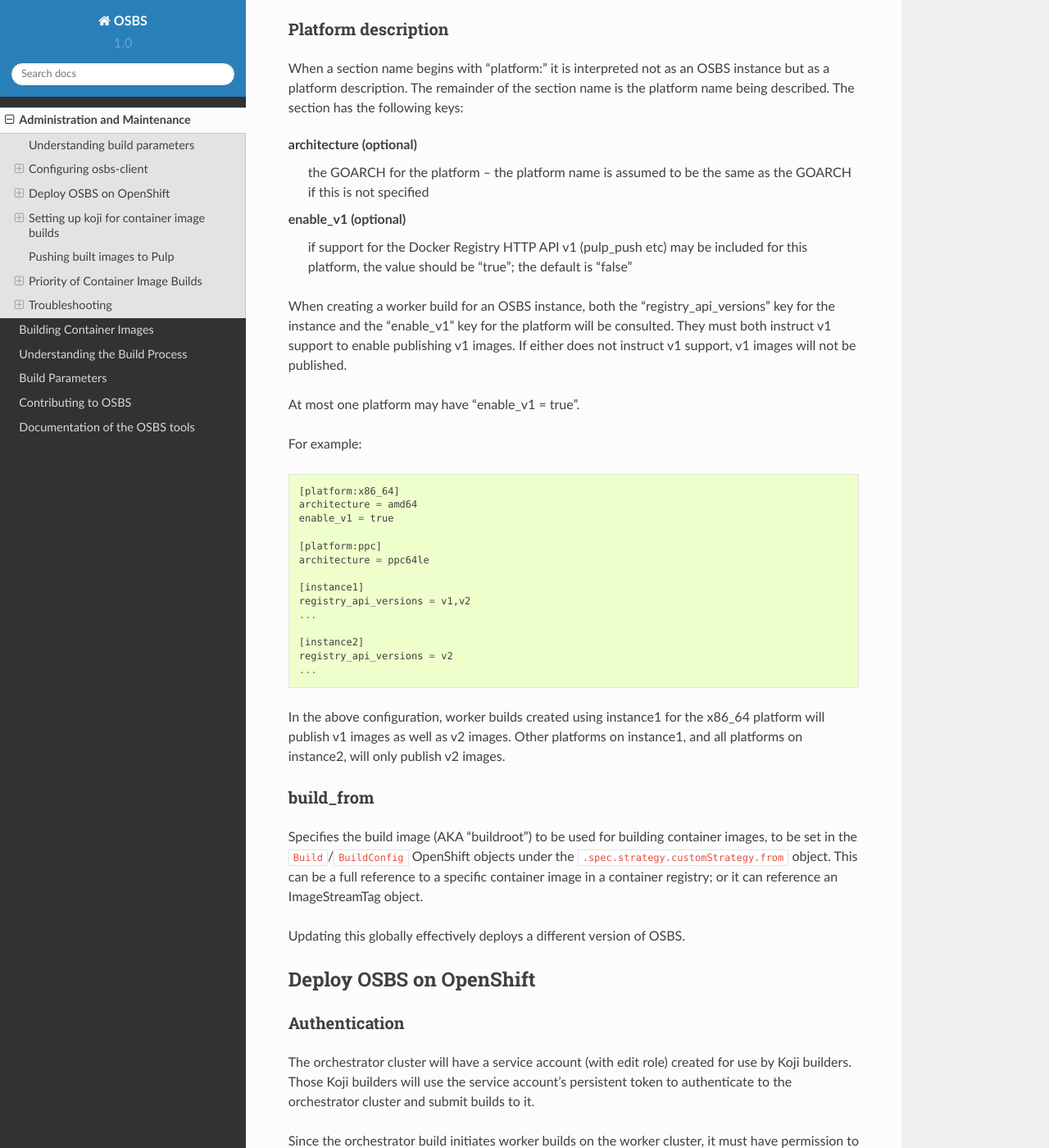
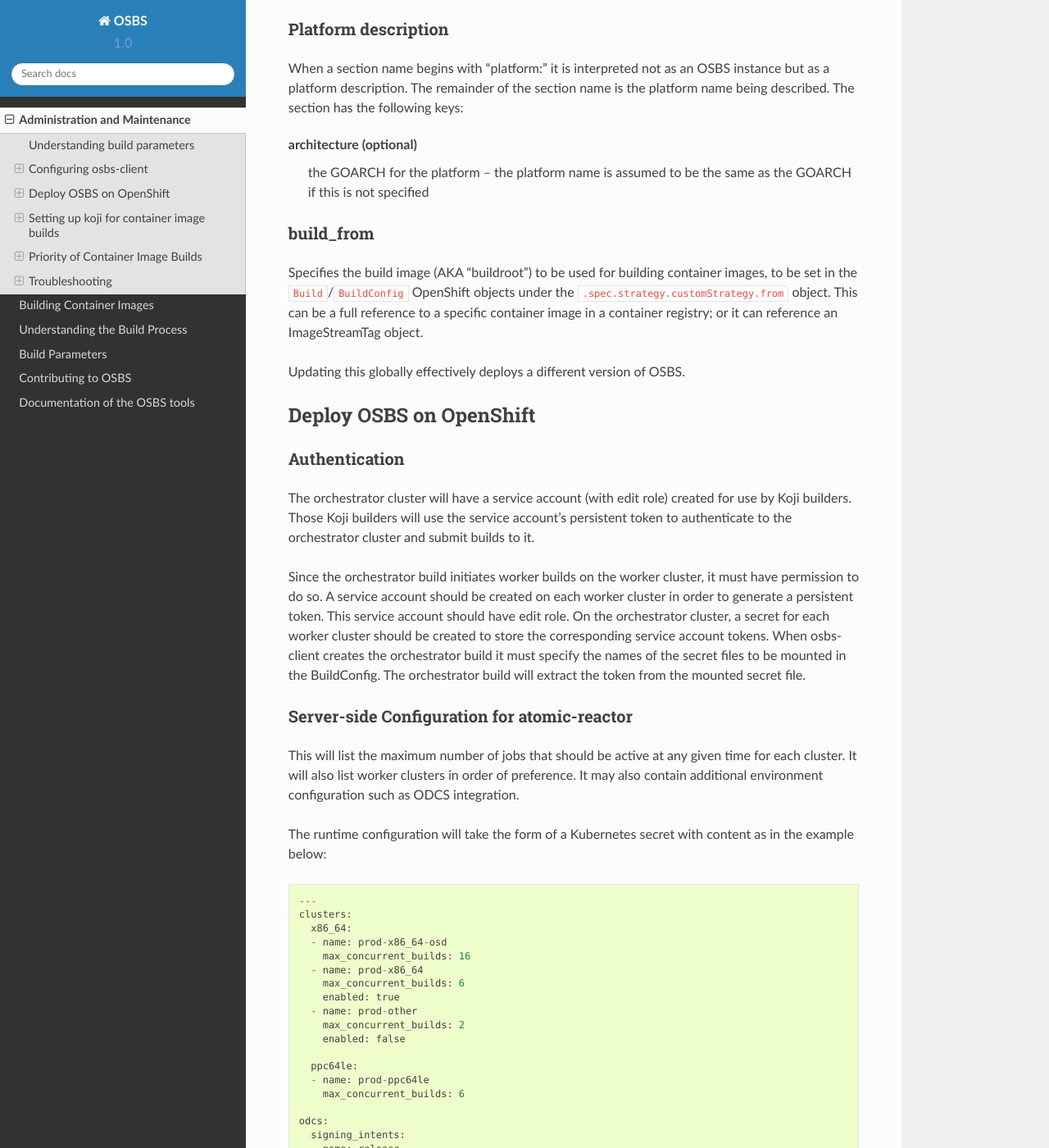
Before and after one commit to containerbuildsystem/osbs-docs, a Sphinx documentation site: the page built from docs/admins.rst, in a window 1280 px wide and 1400 px high, scrolled down 1489 px. Shown: the whole window at 82% size. Built offline with Sphinx 7.4.7 and the Read the Docs theme 2.0.0, drawn with Linux system fonts in a browser that asks for light colours; some of the changed text lies outside the part shown.

Commit message:
Remove references to v1 content pushes to Pulp
* OSBS-6665

Signed-off-by: Athos Ribeiro <athos@redhat.com>

```diff
--- a/docs/admins.rst
+++ b/docs/admins.rst
@@ -83,41 +83,6 @@
 architecture (optional)
   the GOARCH for the platform -- the platform name is assumed to be
   the same as the GOARCH if this is not specified
-
-enable_v1 (optional)
-  if support for the Docker Registry HTTP API v1 (pulp_push etc)
-  may be included for this platform, the value should be "true"; the
-  default is "false"
-
-When creating a worker build for an OSBS instance, both the
-"registry_api_versions" key for the instance and the "enable_v1" key
-for the platform will be consulted. They must both instruct v1 support
-to enable publishing v1 images. If either does not instruct v1 support,
-v1 images will not be published.
-
-At most one platform may have "enable_v1 = true".
-
-For example::
-
-  [platform:x86_64]
-  architecture = amd64
-  enable_v1 = true
-
-  [platform:ppc]
-  architecture = ppc64le
-
-  [instance1]
-  registry_api_versions = v1,v2
-  ...
-
-  [instance2]
-  registry_api_versions = v2
-  ...
-
-In the above configuration, worker builds created using instance1 for
-the x86_64 platform will publish v1 images as well as v2 images. Other
-platforms on instance1, and all platforms on instance2, will only
-publish v2 images.
 
 build_from
 ~~~~~~~~~~~~~~~~~~~~~~~~~~~~~
@@ -259,7 +224,6 @@
 
   [platform:x86_64]
   architecture = amd64
-  enable_v1 = true
 
   [default]
   openshift_url = https://orchestrator.example.com:8443/
@@ -321,10 +285,8 @@
 
   [platform:x86_64]
   architecture = amd64
-  enable_v1 = true
 
   [prod-mixed]
-  registry_api_versions = v1,v2
   openshift_url = https://worker01.example.com:8443/
   node_selector.x86_64 = beta.kubernetes.io/arch=amd64
   node_selector.ppc64le = beta.kubernetes.io/arch=ppc64le
@@ -342,7 +304,6 @@
   # and auth options, registries, secrets, etc
 
   [prod-osd]
-  registry_api_versions = v1,v2
   openshift_url = https://api.prod-example.openshift.com/
   node_selector.x86_64 = none
   use_auth = true
@@ -354,13 +315,6 @@
 builds for both x86_64 and ppc64le platforms using nodes with specific
 labels (prod-mixed), and another which only accepts x86_64 builds
 (prod-osd).
-
-Note that although "registry_api_versions" lists v1, ppc64le builds
-will not publish v1 images as there is no "platform:ppc64le" section
-containing "enable_v1 = true".
-
-Pushing built images to Pulp
-----------------------------
 
 Priority of Container Image Builds
 ----------------------------------
--- a/docs/build_parameters.rst
+++ b/docs/build_parameters.rst
@@ -139,10 +139,8 @@
     platform_descriptors:
     - platform: x86_64
       architecture: amd64
-      enable_v1: True
 
     content_versions:
-    - v1
     - v2
 
     registries:
--- a/docs/build_process.rst
+++ b/docs/build_process.rst
@@ -126,9 +126,6 @@
   ``rpm`` inside it)
 
 - Tag and push the image to the container registry
-
-- Upload the image archive to Pulp (if Pulp integration and v1 support
-  are both enabled)
 
 - Sync the image into Pulp from the container registry (if Pulp
   integration is enabled) and publish it -- in this case the image is
```
